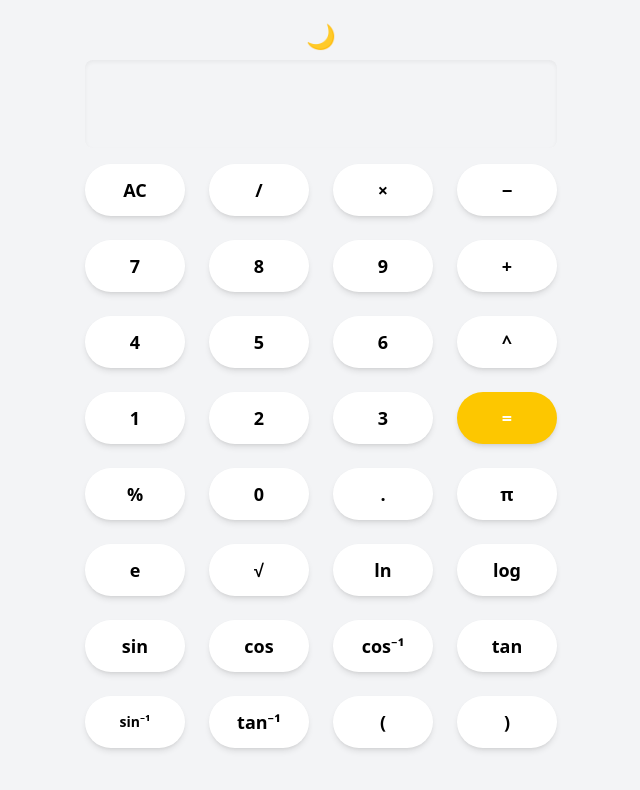
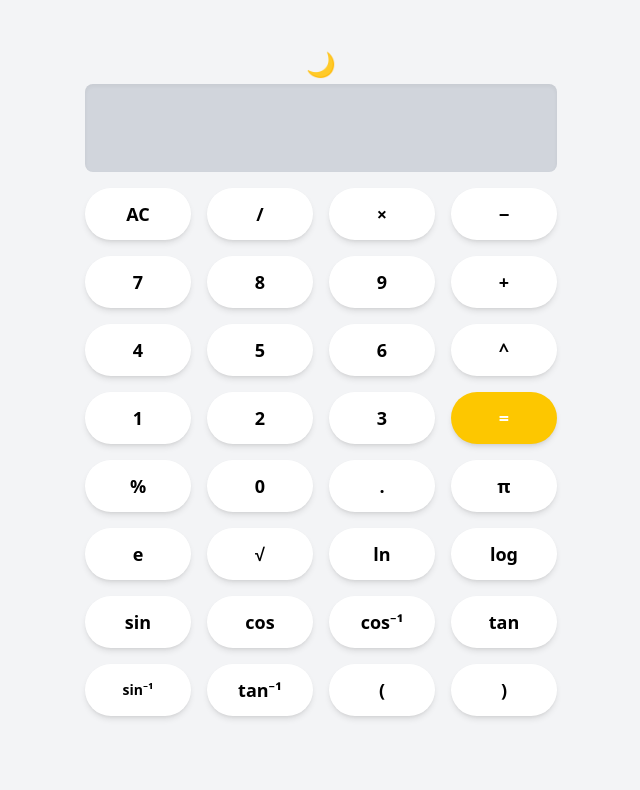
Before and after one commit to augustineutuk/Calculator-App, a website: page index.html in a window 1280 px wide. Shown: the whole page, without its empty margins (319-959 px from the left). Drawn offline with Linux system fonts and the light colour scheme.

Commit message:
first commit

```diff
--- a/index.html
+++ b/index.html
@@ -10,7 +10,7 @@
 <body class="min-h-screen flex items-center justify-center bg-gray-100 dark:bg-gray-100 transition-colors duration-300">
   <div class="max-w-lg px-1">
     <!-- Toggle Icon -->
-    <div class="flex justify-center p-2">
+    <div class="flex justify-center p-1">
       <button id="theme-toggle" class="text-2xl transition hover:scale-110">
         <span id="light-icon" class="hidden">🌞</span>
         <span id="dark-icon">🌙</span>
@@ -19,10 +19,10 @@
 
     <!-- Display -->
     <input id="display" readonly
-     class="w-full h-22 mb-4 text-right px-5 text-3xl rounded-lg shadow-inner bg-gray-100 dark:bg-gray-900 border-gray-100 dark:border-gray-600 text-black dark:text-white" />
+     class="w-full h-22 mb-4 text-right px-5 text-3xl rounded-lg shadow-inner bg-gray-300 dark:bg-gray-900 border-gray-100 dark:border-gray-600 text-black dark:text-white" />
 
     <!-- Buttons Grid -->
-      <div class="grid grid-cols-4 gap-6 mb-10">
+      <div class="grid grid-cols-4 gap-4 mb-10">
       <!-- All buttons with Tailwind classes directly applied -->
       <button class="px-3 py-3 rounded-full text-lg font-semibold bg-white bg-opacity-20 backdrop-blur-md shadow-md hover:bg-opacity-40 transition dark:bg-gray-600 dark: text-black dark:bg-opacity-10 dark:hover:bg-opacity-30" onclick="clearDisplay()">AC</button>
       <button class="px-3 py-3 rounded-full text-lg font-semibold bg-white bg-opacity-20 backdrop-blur-md shadow-md hover:bg-opacity-40 transition dark:bg-gray-600  dark:bg-opacity-10 dark:hover:bg-opacity-30" onclick="append('/')">/</button>
```
Also changed, not shown: src/output.css.
